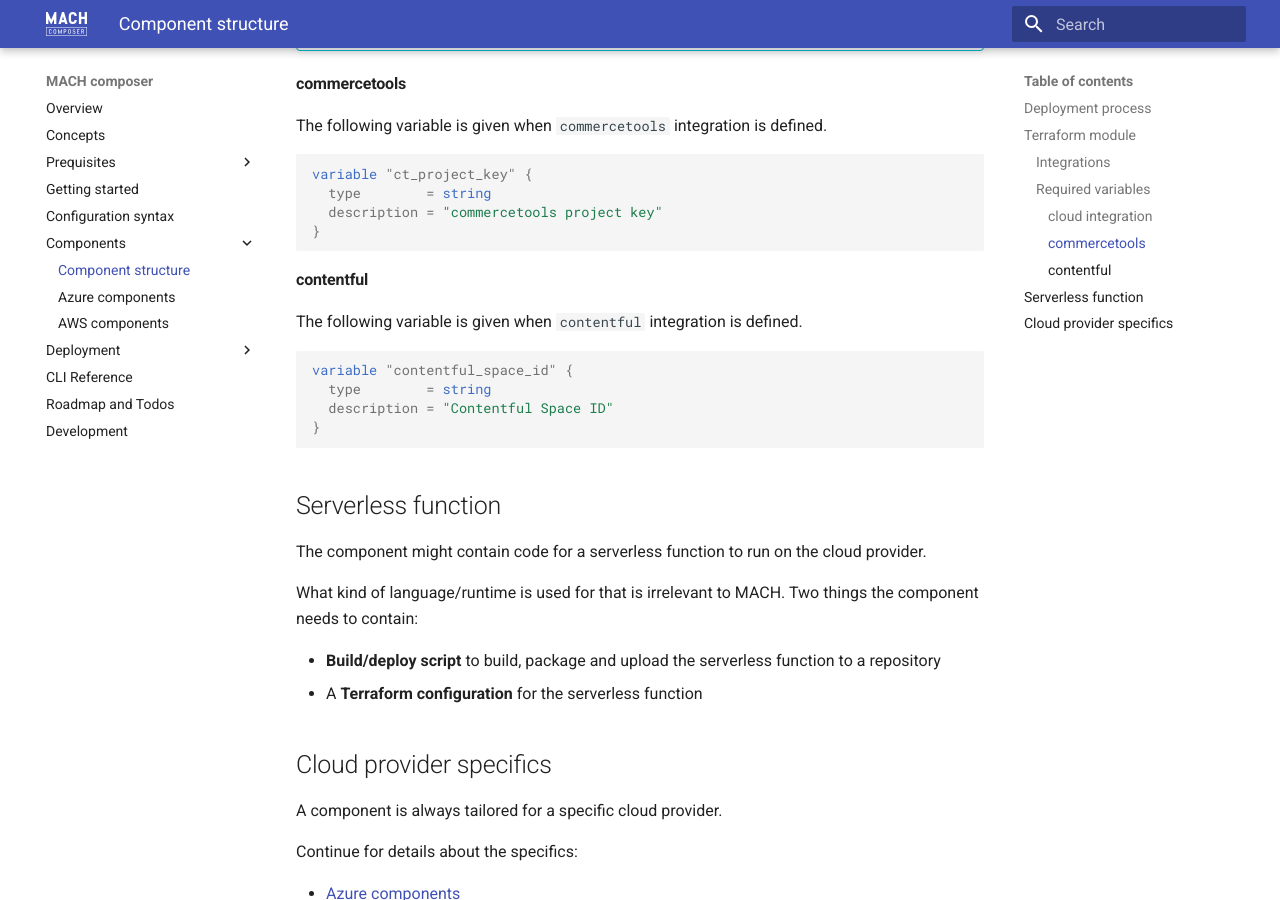
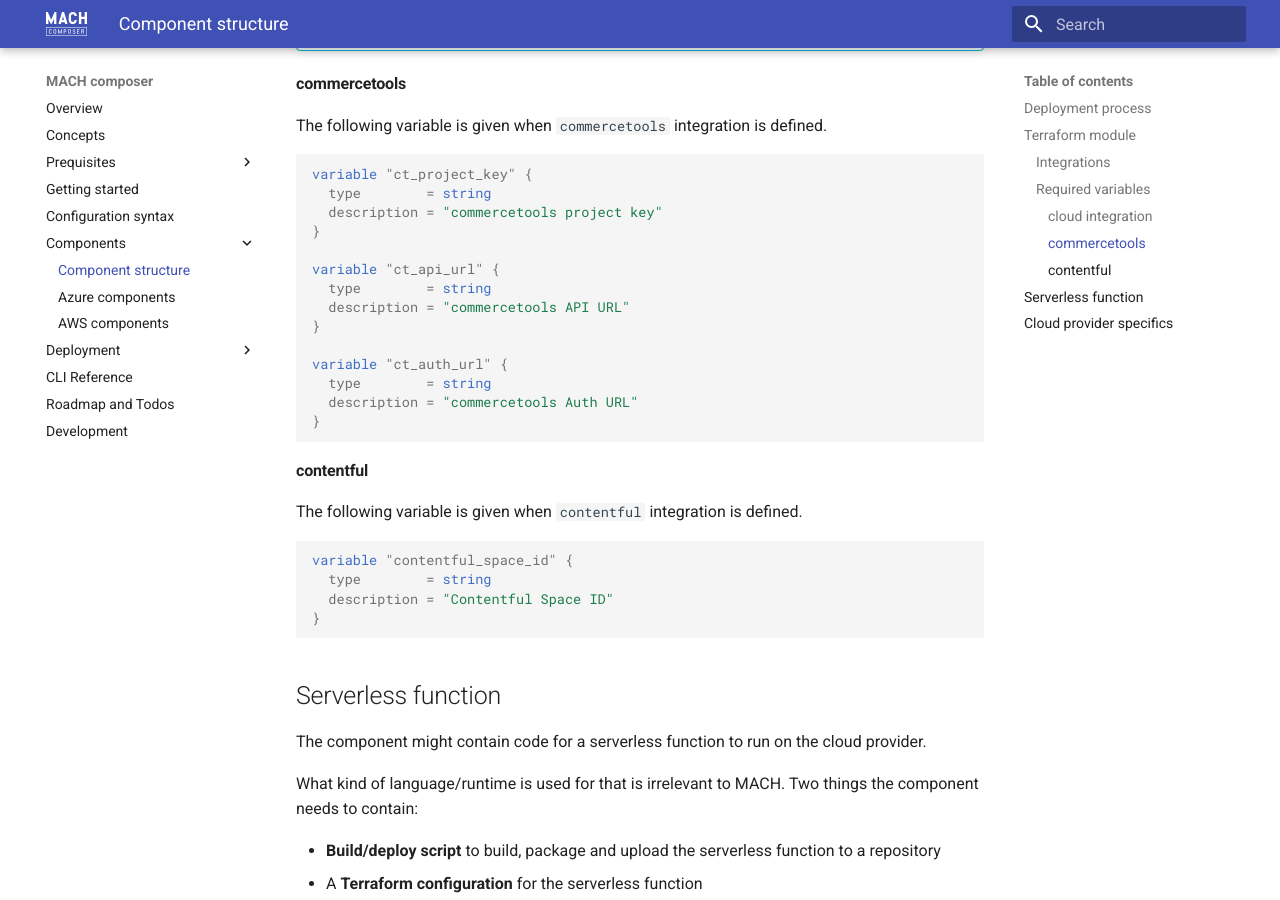
Before and after one commit to mach-composer/mach-composer-cli, an MkDocs documentation site: the page built from docs/src/components/index.md, in a window 1280 px wide and 900 px high, scrolled down 3433 px. Built offline with MkDocs 1.6.1 and Material for MkDocs 9.7.7, drawn with Linux system fonts in a browser that asks for light colours; a script that is not in the unit is left out.

Commit message:
Add extra ct variables on commercetools components

````diff
--- a/docs/src/components/index.md
+++ b/docs/src/components/index.md
@@ -113,6 +113,16 @@
   type        = string
   description = "commercetools project key"
 }
+
+variable "ct_api_url" {
+  type        = string
+  description = "commercetools API URL"
+}
+
+variable "ct_auth_url" {
+  type        = string
+  description = "commercetools Auth URL"
+}
 ```
 
 #### contentful
````
Also changed, not shown: CHANGELOG.md, 1 other file.
